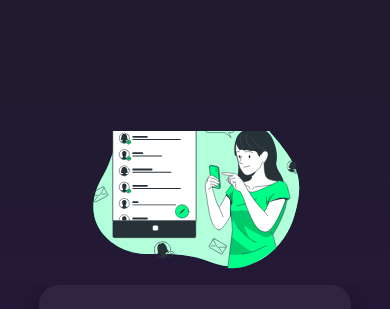
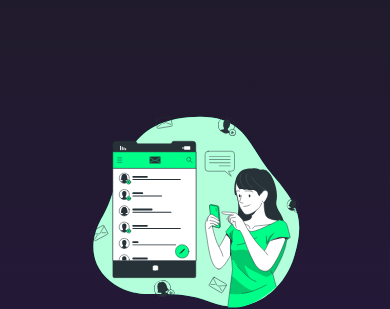
Before and after one commit to WandevPB/darklogin, a plain HTML site: page index.html in a window 390 px wide. Shown: the top 309 px of the page. Drawn offline with Linux system fonts and the light colour scheme.

Commit message:
Update style.css

```diff
--- a/style.css
+++ b/style.css
@@ -156,7 +156,6 @@ body * {
         height: auto;
     }
     .left-login-image{
-        margin-top: -80px;
         width: 60vw;
     }
     .card-login{
```
